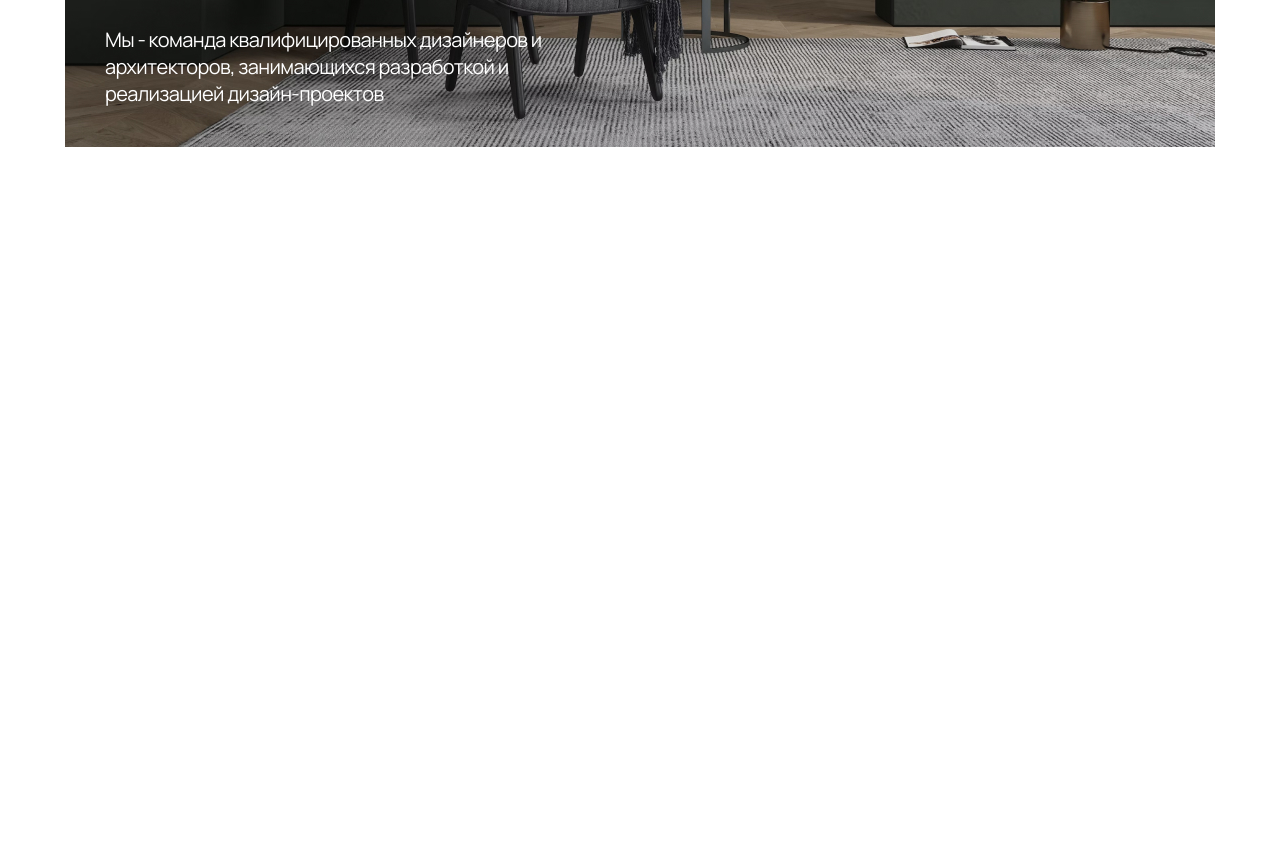
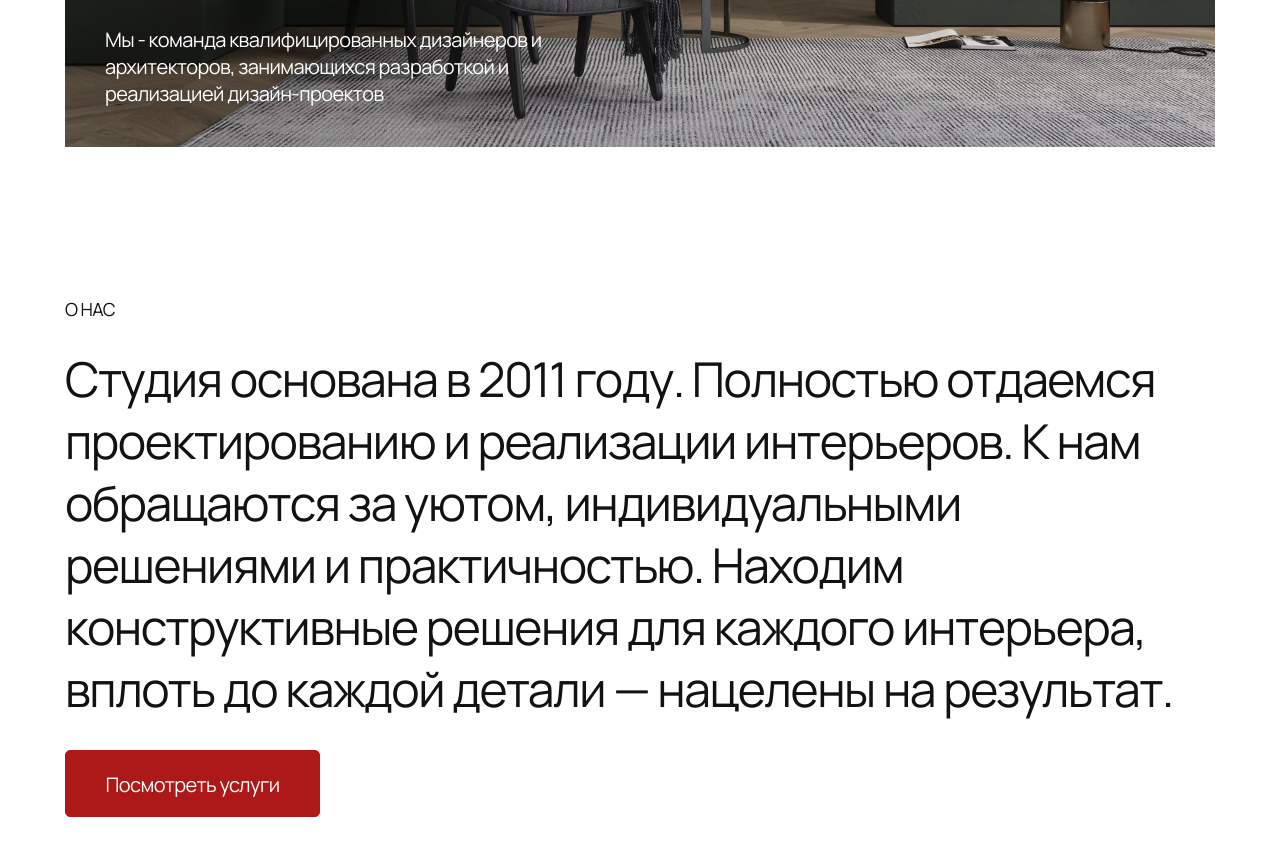
Before and after one commit to Vriitter/Metrika, a plain HTML site: page index.html in a window 1280 px wide. Shown: the part 630-1486 px from the top of the page. Before the commit the page ends 930 px from the top, so only its background shows below. Drawn offline with Linux system fonts and the light colour scheme.

Commit message:
feat: add about section

```diff
--- a/css/style.css
+++ b/css/style.css
@@ -97,3 +97,37 @@ section {
    letter-spacing: -0.03em;
    color: #fff;
 }
+
+/* ABOUT */
+.about__title {
+   margin-bottom: 30px;
+}
+
+.about__text {
+   font-size: 48px;
+   letter-spacing: -0.03em;
+   line-height: 62px;
+   margin-bottom: 30px;
+}
+
+.about__link {
+   display: block;
+   width: 255px;
+   height: 67px;
+
+   font-size: 20px;
+   letter-spacing: -0.03em;
+   text-align: center;
+   line-height: 67px;
+   border-radius: 5px;
+   background-color: #AD1818;
+   border: 1px solid #AD1818;
+   color: #fff;
+}
+
+.about__link:hover {
+   background-color: transparent;
+   border: 1px solid #AD1818;
+   color: #AD1818;
+   transition: all .3s;
+}
--- a/index.html
+++ b/index.html
@@ -48,5 +48,15 @@
       </div>
    </section>
 
+   <section class="about">
+      <div class="container">
+         <div class="about__inner">
+            <h2 class="about__title title-h2">О НАС</h2>
+            <p class="about__text">Студия основана в 2011 году. Полностью отдаемся проектированию и реализации интерьеров. К нам обращаются за уютом, индивидуальными решениями и практичностью. Находим конструктивные решения для каждого интерьера, вплоть до каждой детали — нацелены на результат.</p>
+            <a class="about__link" href="#">Посмотреть услуги</a>
+         </div>
+      </div>
+   </section>
+
 </body>
 </html>
```
